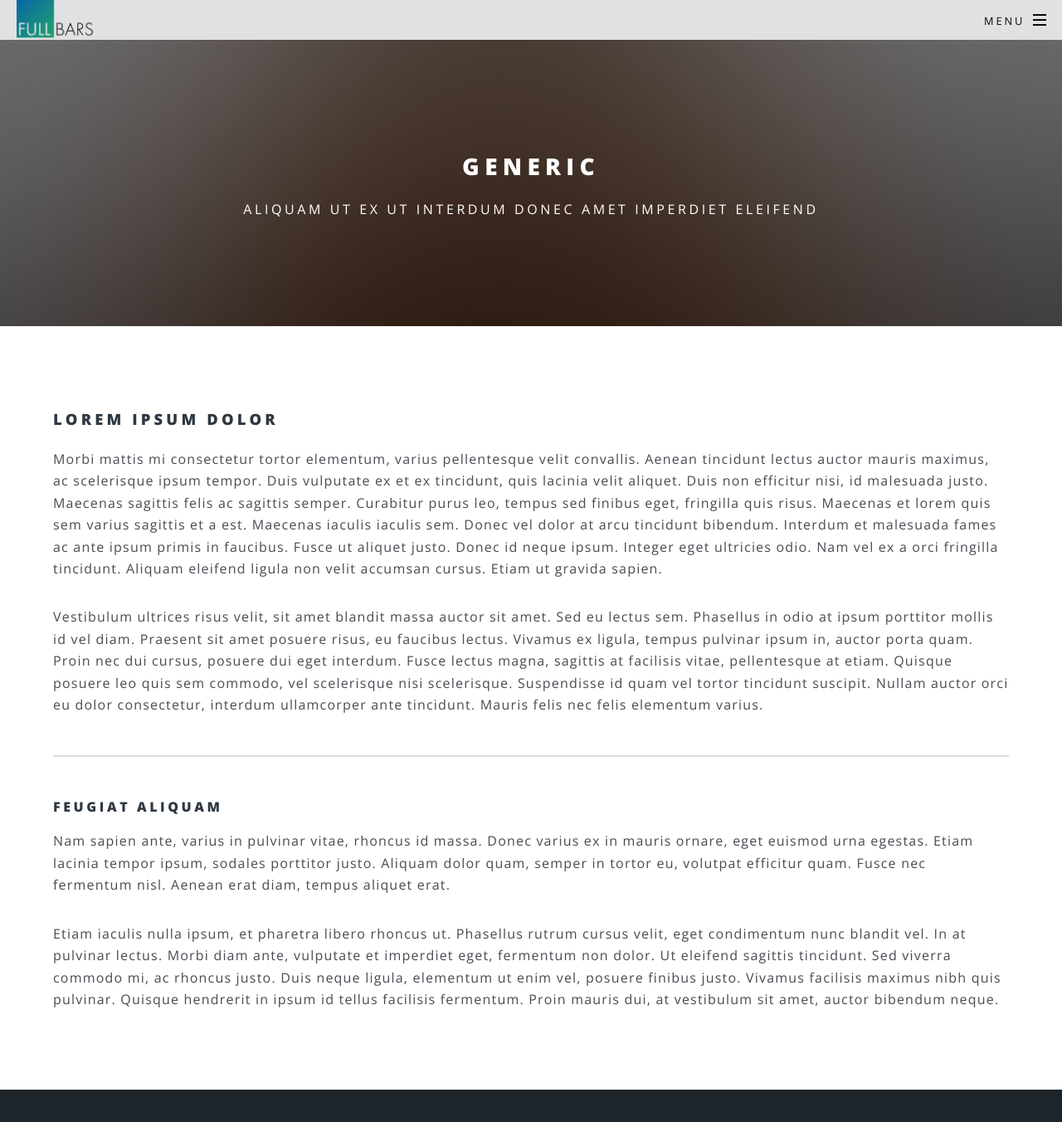
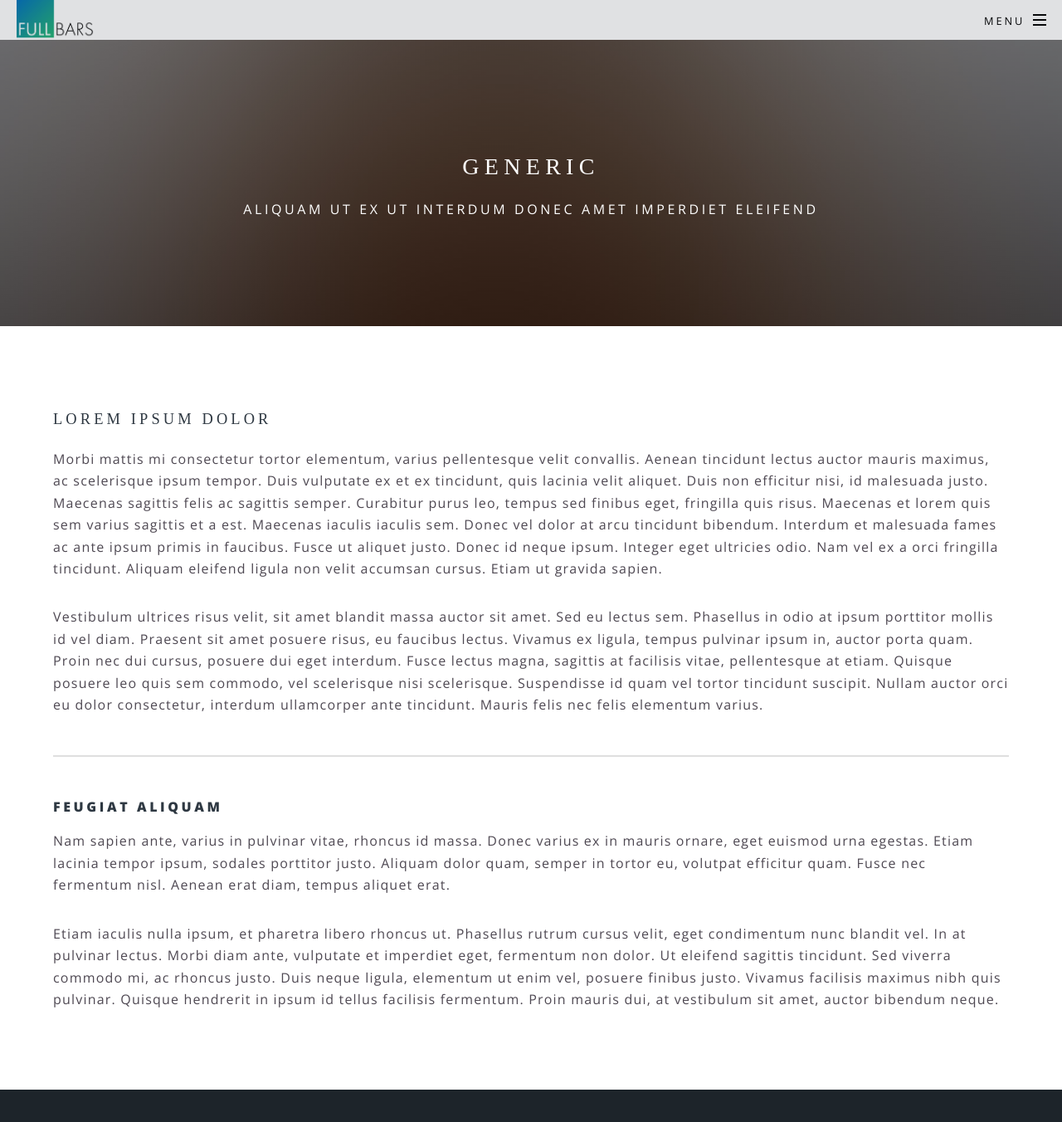
Before and after one commit to fullbarsmediaorg/website, a Jekyll site: the page docs/generic.html, which Jekyll copies as it is, in a window 1280 px wide and 1400 px high. Shown: the top 1352 px of the window at 83% size. Built offline with Jekyll 4.4.1, drawn with Linux system fonts in a browser that asks for light colours; some web fonts are replaced.

Commit message:
updated text styling

```diff
--- a/_includes/head.html
+++ b/_includes/head.html
@@ -15,6 +15,7 @@
   <link rel="manifest" href="/images/logo/site.webmanifest">
   <link rel="mask-icon" href="/images/logo/safari-pinned-tab.svg" color="#5bbad5">
   <link rel="shortcut icon" href="/images/logo/favicon.ico">
+  <link rel="stylesheet" href="https://use.typekit.net/ohj6kqj.css">
   <meta name="msapplication-TileColor" content="#da532c">
   <meta name="msapplication-config" content="/images/logo/browserconfig.xml">
   <meta name="theme-color" content="#ffffff">
--- a/css/main.scss
+++ b/css/main.scss
@@ -1855,3 +1855,9 @@
     background: linear-gradient(135deg, #007bc1 65%,#0f919b 100%);
     filter: progid:DXImageTransform.Microsoft.gradient( startColorstr='#007bc1', endColorstr='#bc0b44',GradientType=1 );
 }
+
+h2, h3 {
+    font-family: "futura-pt" !important;
+    font-weight: lighter !important;
+    text-transform: uppercase !important;
+}
--- a/docs/css/main.css
+++ b/docs/css/main.css
@@ -2701,3 +2701,8 @@
   background: -webkit-linear-gradient(-45deg, #007bc1 65%, #0f919b 100%);
   background: linear-gradient(135deg, #007bc1 65%, #0f919b 100%);
   filter: progid:DXImageTransform.Microsoft.gradient( startColorstr='#007bc1', endColorstr='#bc0b44',GradientType=1 ); }
+
+h2, h3 {
+  font-family: "futura-pt" !important;
+  font-weight: lighter !important;
+  text-transform: uppercase !important; }
--- a/docs/elements.html
+++ b/docs/elements.html
@@ -25,6 +25,7 @@
   <link rel="manifest" href="/images/logo/site.webmanifest">
   <link rel="mask-icon" href="/images/logo/safari-pinned-tab.svg" color="#5bbad5">
   <link rel="shortcut icon" href="/images/logo/favicon.ico">
+  <link rel="stylesheet" href="https://use.typekit.net/ohj6kqj.css">
   <meta name="msapplication-TileColor" content="#da532c">
   <meta name="msapplication-config" content="/images/logo/browserconfig.xml">
   <meta name="theme-color" content="#ffffff">
--- a/docs/feed.xml
+++ b/docs/feed.xml
@@ -6,8 +6,8 @@
 </description>
     <link>http://fullbarsmedia.com/</link>
     <atom:link href="http://fullbarsmedia.com/feed.xml" rel="self" type="application/rss+xml"/>
-    <pubDate>Mon, 04 Jun 2018 22:43:04 -0500</pubDate>
-    <lastBuildDate>Mon, 04 Jun 2018 22:43:04 -0500</lastBuildDate>
+    <pubDate>Mon, 04 Jun 2018 23:11:03 -0500</pubDate>
+    <lastBuildDate>Mon, 04 Jun 2018 23:11:03 -0500</lastBuildDate>
     <generator>Jekyll v3.8.2</generator>
 
   </channel>
--- a/docs/generic.html
+++ b/docs/generic.html
@@ -25,6 +25,7 @@
   <link rel="manifest" href="/images/logo/site.webmanifest">
   <link rel="mask-icon" href="/images/logo/safari-pinned-tab.svg" color="#5bbad5">
   <link rel="shortcut icon" href="/images/logo/favicon.ico">
+  <link rel="stylesheet" href="https://use.typekit.net/ohj6kqj.css">
   <meta name="msapplication-TileColor" content="#da532c">
   <meta name="msapplication-config" content="/images/logo/browserconfig.xml">
   <meta name="theme-color" content="#ffffff">
--- a/docs/index.html
+++ b/docs/index.html
@@ -25,6 +25,7 @@
   <link rel="manifest" href="/images/logo/site.webmanifest">
   <link rel="mask-icon" href="/images/logo/safari-pinned-tab.svg" color="#5bbad5">
   <link rel="shortcut icon" href="/images/logo/favicon.ico">
+  <link rel="stylesheet" href="https://use.typekit.net/ohj6kqj.css">
   <meta name="msapplication-TileColor" content="#da532c">
   <meta name="msapplication-config" content="/images/logo/browserconfig.xml">
   <meta name="theme-color" content="#ffffff">
```
